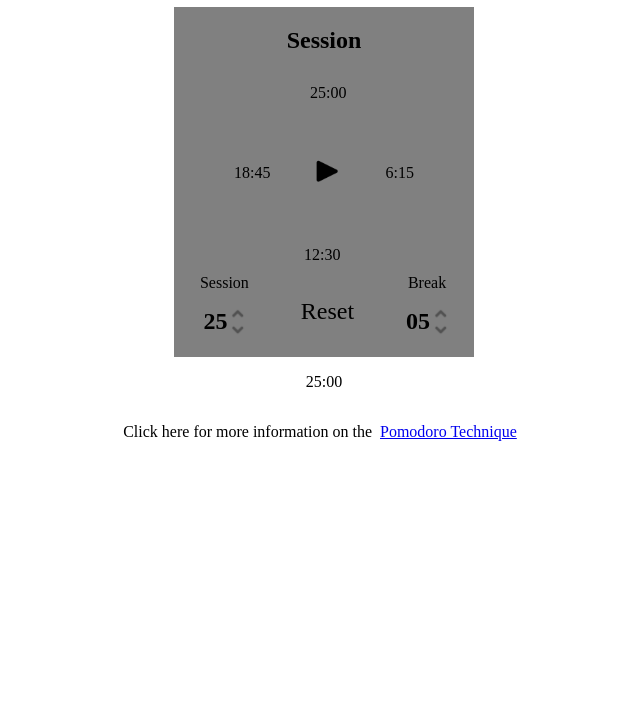
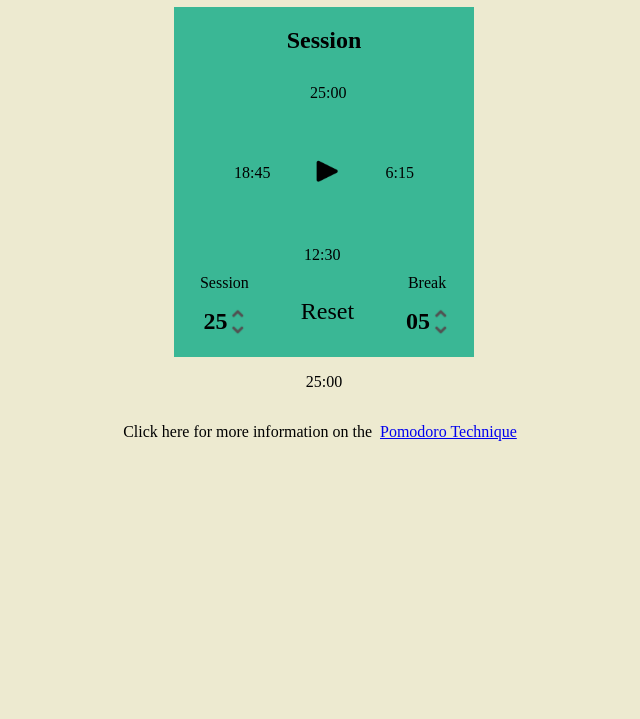
Before and after one commit to JeffAbney/react-pomodoro-clock, a React app: page / in a window 1280 px wide. Shown: the part 81-800 px from the top of the page, without its empty margins (316-956 px from the left). Built offline with nearby package versions, Linux system fonts and the light colour scheme.

Commit message:
add colors

```diff
--- a/src/styles/App.css
+++ b/src/styles/App.css
@@ -1,9 +1,17 @@
 /* --------------- Variables -------------------- */
 :root {
     --time: 1500s;
+    --background: #edead0;
+    --container: #3ab795;
+    --main-clock: #a0e8af;
+    --clock-shadow: #86baa1;
+    --hilight: #ffcf56;
 }
 
 /* --------------- Common tags -------------------- */
+body {
+	background-color: var(--background);
+}
 h1 {
 	color: #000;
 	text-align: center;
@@ -33,14 +41,14 @@ a {
 	align-items: center;
 	width: 300px;
 	height: 350px;
-	background-color: grey;
+	background-color: var(--container);
 }
 
 .dial {
 	position: relative;
 	height: 200px;
 	width: 200px;
-	background-color: grey;
+	background-color: var(--container);
 	box-sizing: border-box;
 }
 
@@ -86,7 +94,7 @@ a {
   height: 100%;
   transform-origin: 100% 50%;
   position: absolute;
-  background: #80c;
+  background: var(--main-clock);
   border: 5px solid rgba(0,0,0,0.4);
   box-sizing: border-box;
 }
```
